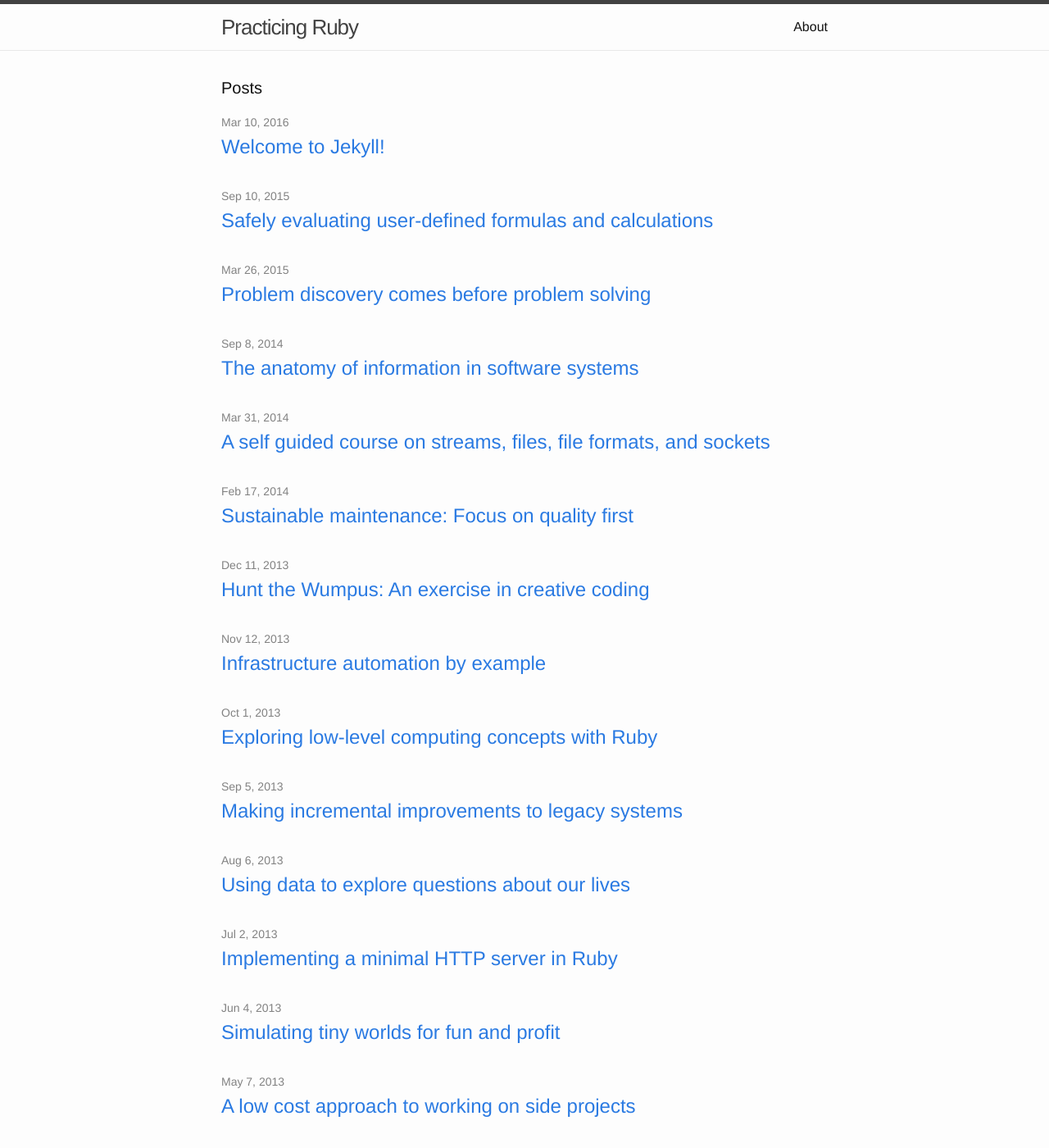
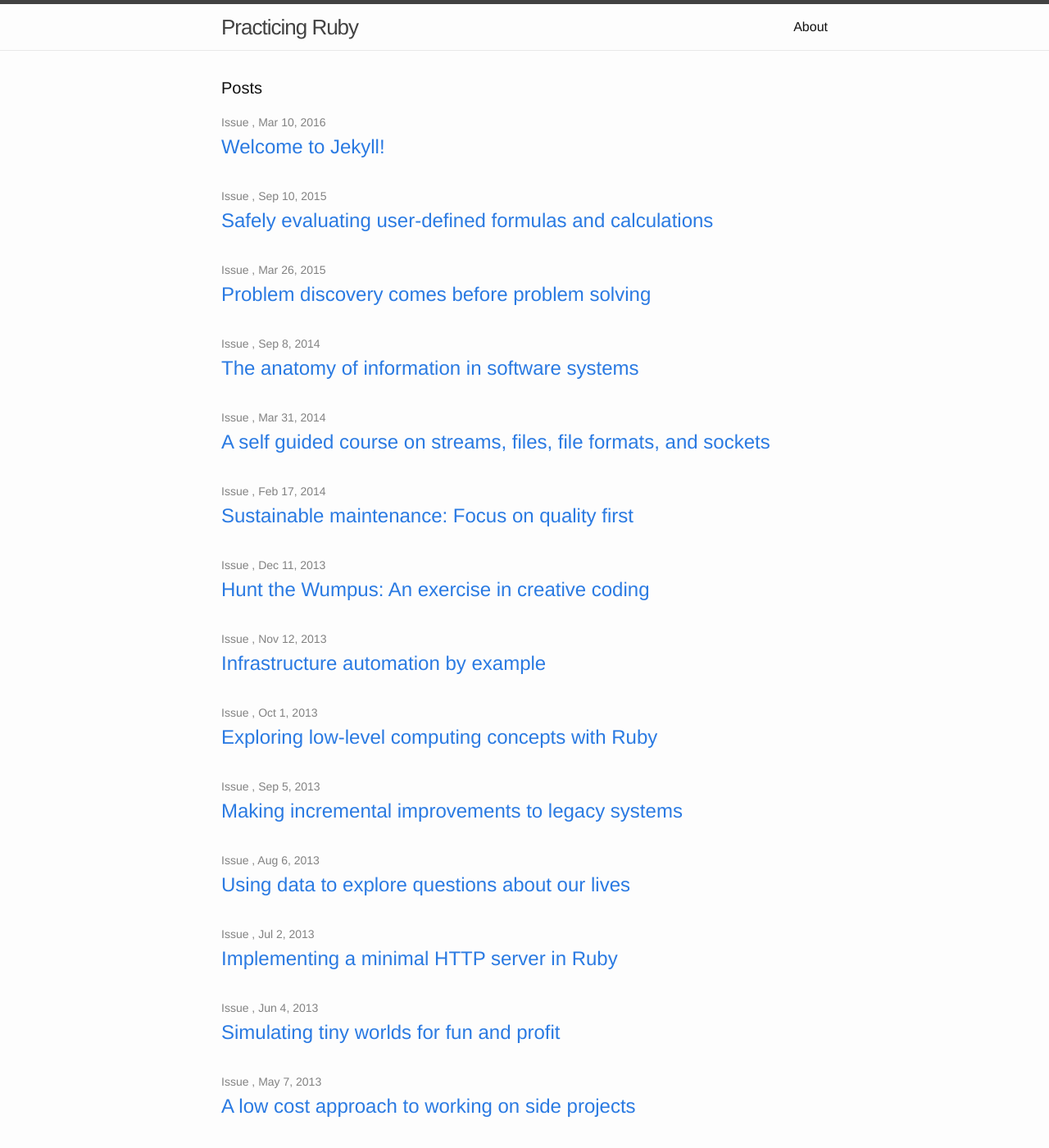
Before and after one commit to PracticingDeveloper/practicingruby.com, a Jekyll site: the page built from index.html, in a window 1280 px wide and 1400 px high. Shown: the whole window at 82% size. Built offline with Jekyll 4.4.1, drawn with Linux system fonts in a browser that asks for light colours; some of the changed text lies outside the part shown.

Commit message:
Add issue number to index

```diff
--- a/index.html
+++ b/index.html
@@ -9,7 +9,7 @@
   <ul class="post-list">
     {% for post in site.posts %}
       <li>
-        <span class="post-meta">{{ post.date | date: "%b %-d, %Y" }}</span>
+        <span class="post-meta">Issue {{ post.issue_number }}, {{ post.date | date: "%b %-d, %Y" }}</span>
 
         <div class="post-link">
           <a href="{{ post.url | prepend: site.github.url }}">{{ post.title }}</a>
```
Also changed, not shown: export-to-jekyll.rb (+8 -7 lines).
